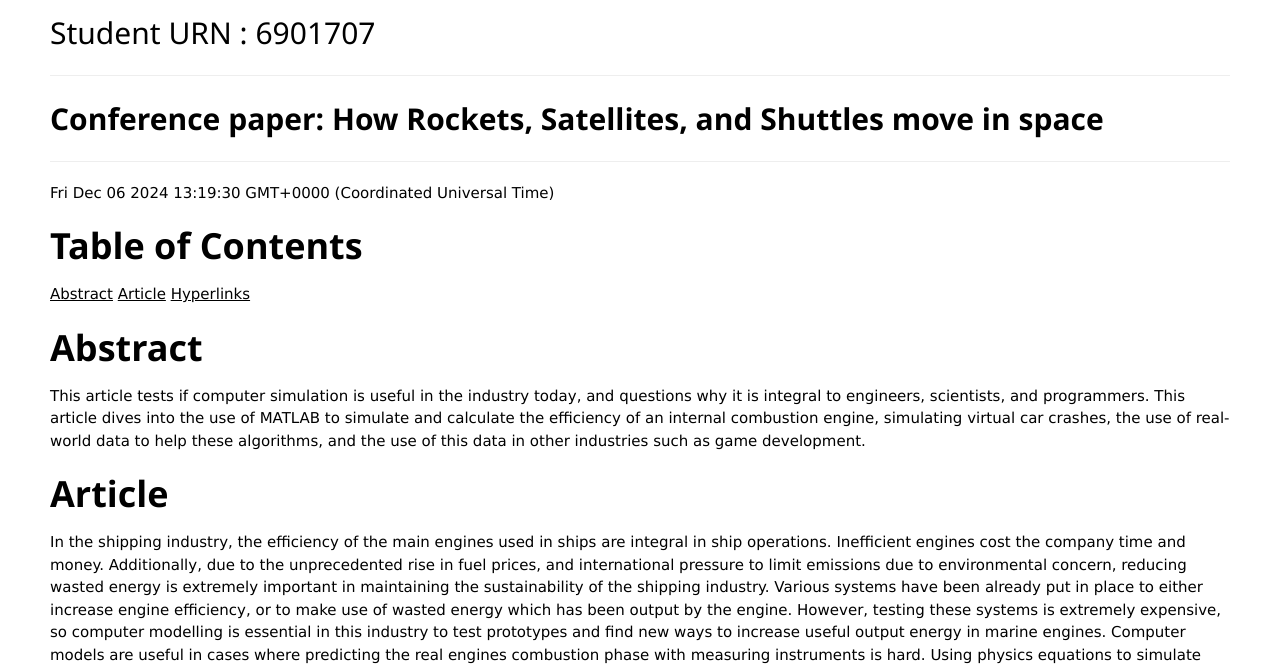
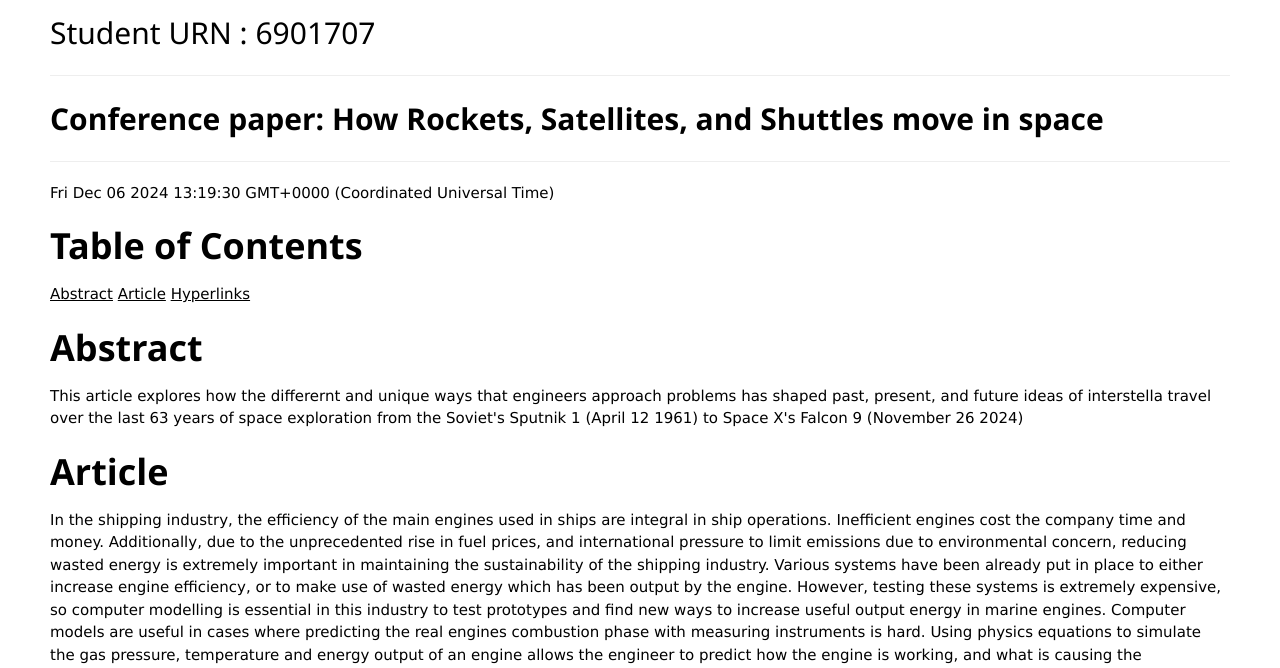
Before and after one commit to FEPSFY6901707/FY6901707, a plain HTML site: page index.html in a window 1280 px wide. Shown: the part 132-800 px from the top of the page. Drawn offline with nearby package versions, Linux system fonts and the light colour scheme.

Commit message:
Update index.html

```diff
--- a/index.html
+++ b/index.html
@@ -117,7 +117,7 @@ document.getElementById("date&time").innerHTML = d;
 
 <h1><b> Abstract</b></h1>
 
-This article tests if computer simulation is useful in the industry today, and questions why it is integral to engineers, scientists, and programmers. This article dives into the use of MATLAB to simulate and calculate the efficiency of an internal combustion engine, simulating virtual car crashes, the use of real-world data to help these algorithms, and the use of this data in other industries such as game development.
+This article explores how the differernt and unique ways that engineers approach problems has shaped past, present, and future ideas of interstella travel over the last 63 years of space exploration from the Soviet's Sputnik 1 (April 12 1961) to Space X's Falcon 9 (November 26 2024)
 
 
 </pre>
```
